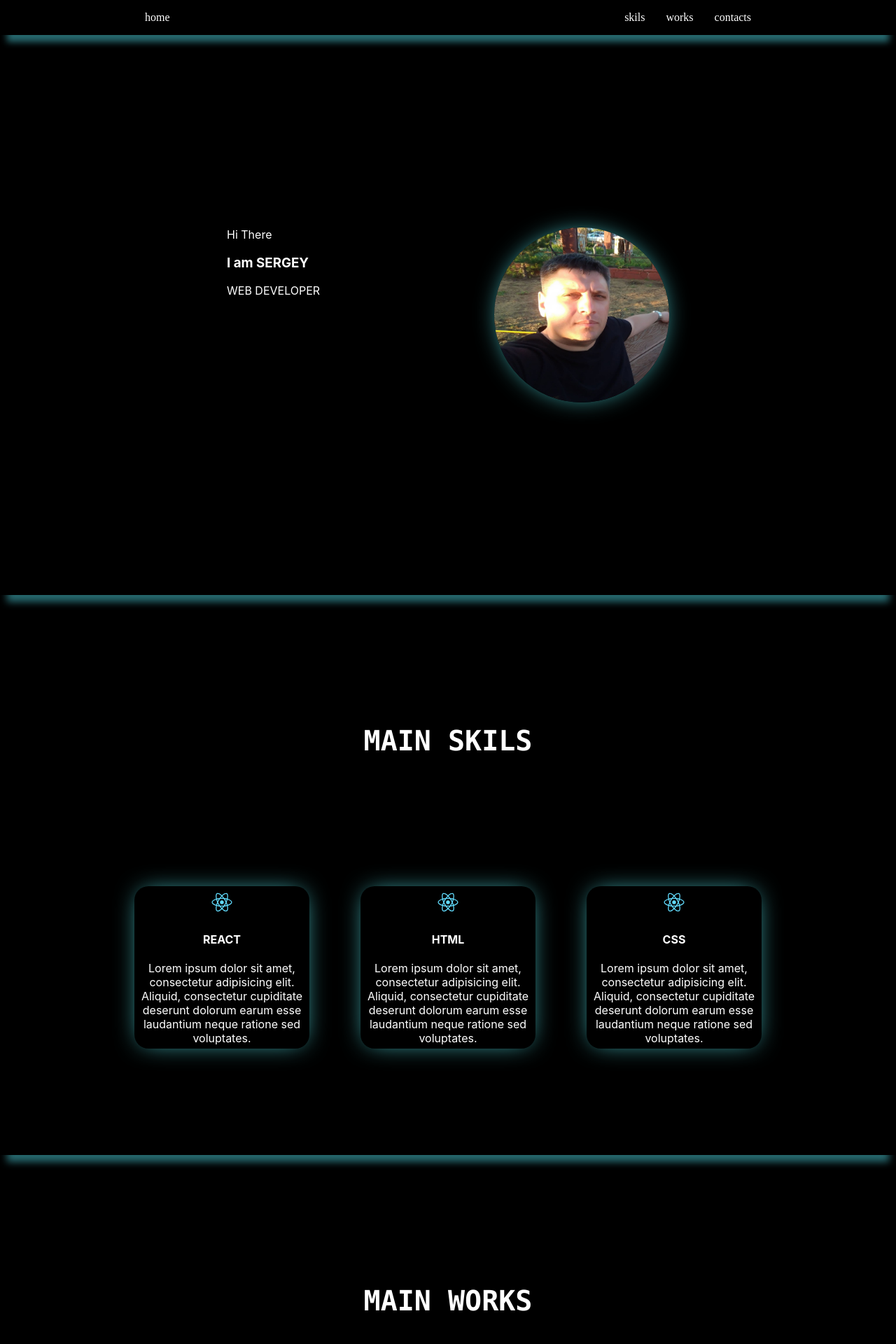
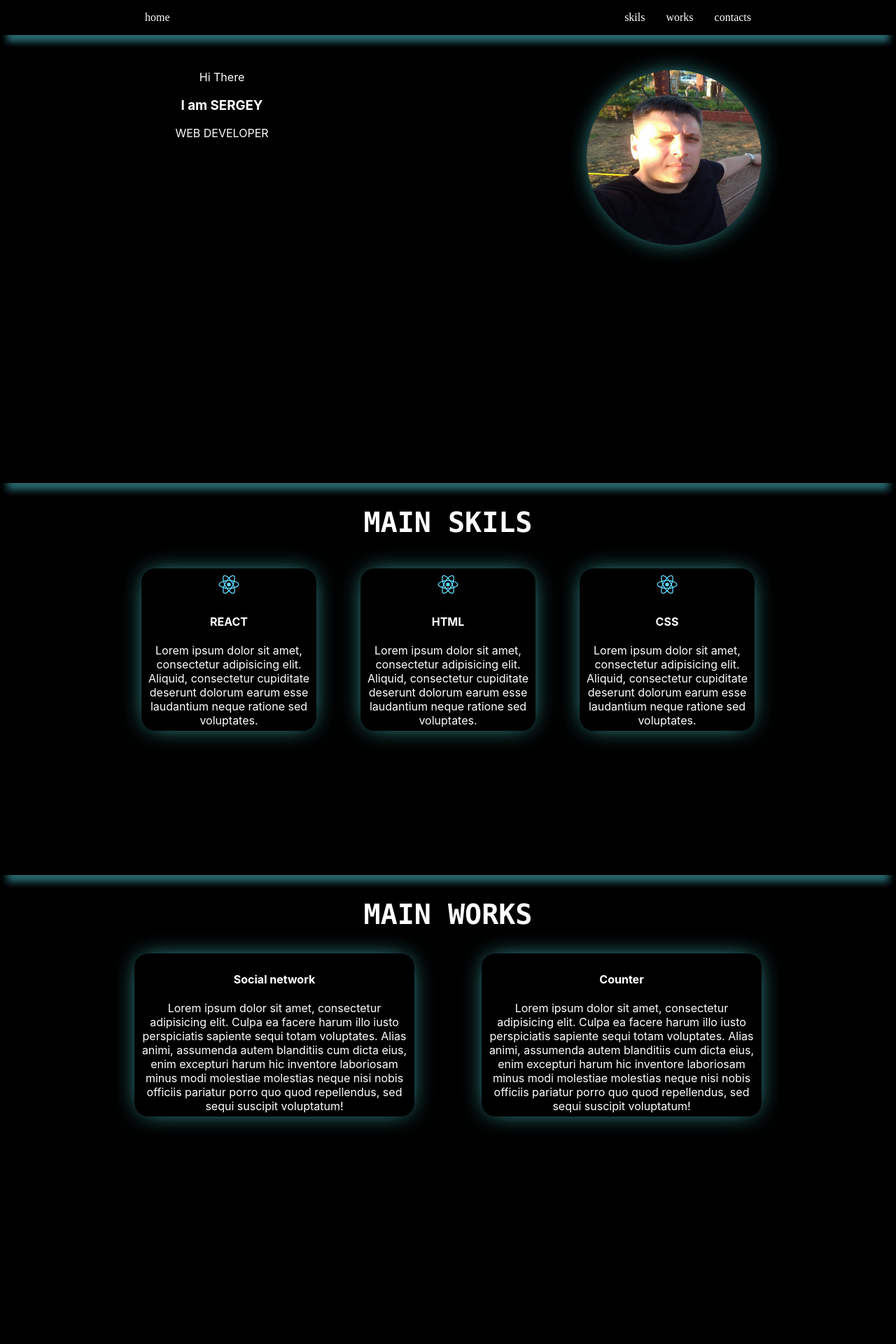
Before and after one commit to Rumata-SL/Portfolio, a React (Create React App) app: page / in a window 1280 px wide. Shown: the top 1920 px of the page at 70% size. After the commit the page ends 1810 px from the top, so only its background shows below. Built offline with nearby package versions, Linux system fonts and the light colour scheme.

Commit message:
Added styles

```diff
--- a/src/component/main/Main.module.css
+++ b/src/component/main/Main.module.css
@@ -1,5 +1,6 @@
 .wrapper {
-    height: 100vh;
+    /*height: 100vh;*/
+    min-height: 80vh;
     box-shadow: 0px 20px 10px -10px rgba(86, 230, 243, 0.45);
     /*background-color: darkcyan;
     display: flex;
@@ -9,19 +10,22 @@
 }
 
 .container{
-    height: 100%;
+    /*height: 100%;*/
+    box-sizing: border-box;
     width: 70%;
-    margin: 0 auto;
+    margin: 50px auto;
     box-sizing: border-box;
     display: flex;
     flex-direction: row;
-    justify-content: space-evenly;
+    justify-content: space-between;
     align-items: center;
+    flex-wrap: wrap;
     color: white;
 }
 .text {
     width: 250px;
     height: 250px;
+    text-align: center;
     /*background-color: cornflowerblue;*/
 }
 
--- a/src/component/skils/Skils.module.css
+++ b/src/component/skils/Skils.module.css
@@ -1,22 +1,26 @@
 .wrapper {
-    height: 100vh;
+    /*height: 100vh;*/
+    min-height: 70vh;
     box-shadow: 0 20px 10px -10px rgba(86, 230, 243, 0.45);
 }
 .container{
-    height: 100%;
+    /*height: 100%;*/
     width: 70%;
     margin: 0 auto;
     box-sizing: border-box;
     display: flex;
     flex-direction: column;
-    justify-content: space-evenly;
+    justify-content: space-between;
+
     /*align-items: center;*/
     color: white;
 }
 .elements{
     box-sizing: border-box;
+    margin: 10px;
     display: flex;
     flex-direction: row;
     justify-content: space-between;
     align-items: center;
+    flex-wrap: wrap;
 }
--- a/src/component/works/Works.module.css
+++ b/src/component/works/Works.module.css
@@ -1,24 +1,26 @@
 .wrapper {
-    height: 100vh;
-    box-shadow: 0px 20px 10px -10px rgba(86, 230, 243, 0.45);
+    /*height: 100vh;*/
+    min-height: 70vh;
+    box-shadow: 0 20px 10px -10px rgba(86, 230, 243, 0.45);
 }
-.container{
+
+.container {
     height: 100%;
     width: 70%;
     margin: 0 auto;
     box-sizing: border-box;
     display: flex;
     flex-direction: column;
-    justify-content: space-evenly;
-    /*align-items: center;*/
+    justify-content: space-between;
+
     color: white;
 }
-.elements{
+
+.elements {
     box-sizing: border-box;
     display: flex;
     flex-direction: row;
     justify-content: space-between;
     align-items: center;
-    /*flex-wrap: wrap;*/
-
+    flex-wrap: wrap;
 }
```
